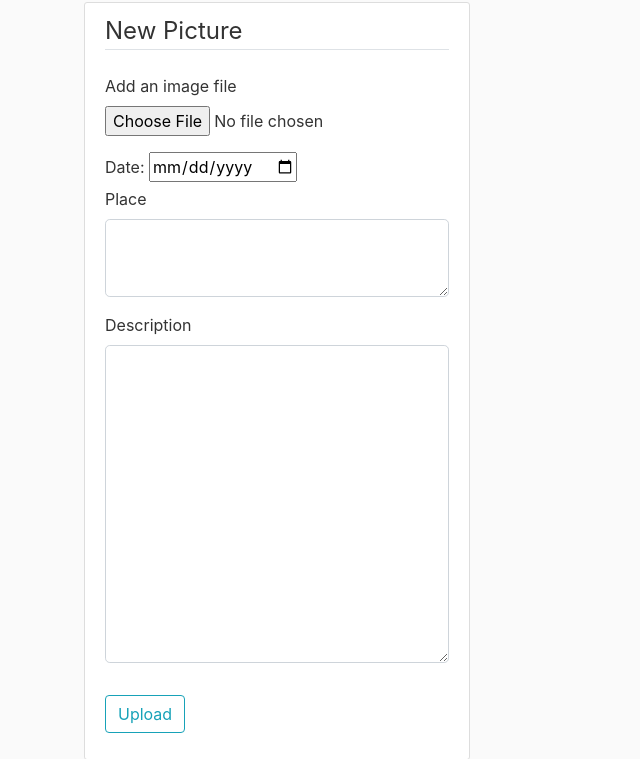
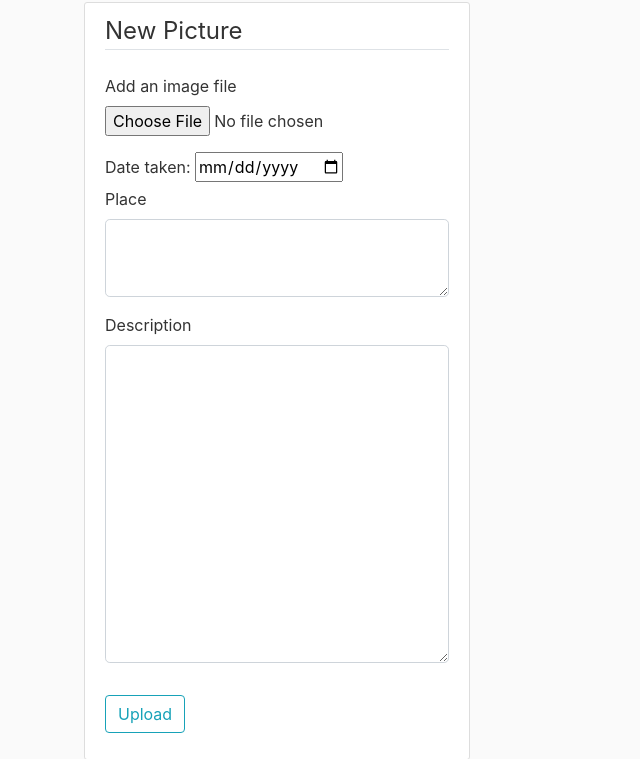
Before and after one commit to josefinkruse/Vidfamne, a Flask app: page /folder/1/picture/new in a window 1280 px wide. Shown: the part 98-857 px from the top of the page, without its empty margins (0-640 px from the left). Run offline with Flask 2, Linux system fonts and the light colour scheme; a user stored in the database is signed in; data comes from the database, SQL or seed files in the repository; some libraries are stand-ins or nearby versions.

Commit message:
Account mm

```diff
--- a/flaskblog/templates/create_picture.html
+++ b/flaskblog/templates/create_picture.html
@@ -15,7 +15,7 @@
                 {% endif %}
             </div>
             <div action="/action_page.php">
-              <label for="date_taken">Date:</label>
+              <label for="date_taken">Date taken:</label>
               <input type="date" id="date_taken" name="date_taken">
             </div>
             <!-- <div class="form-group">
```
